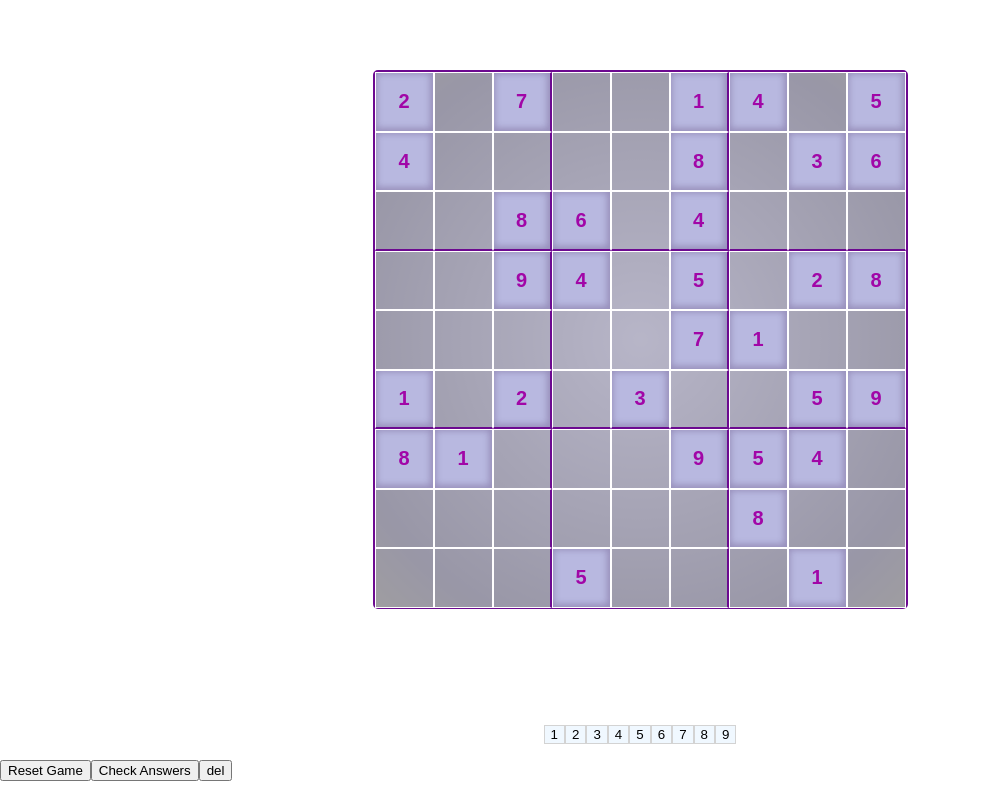
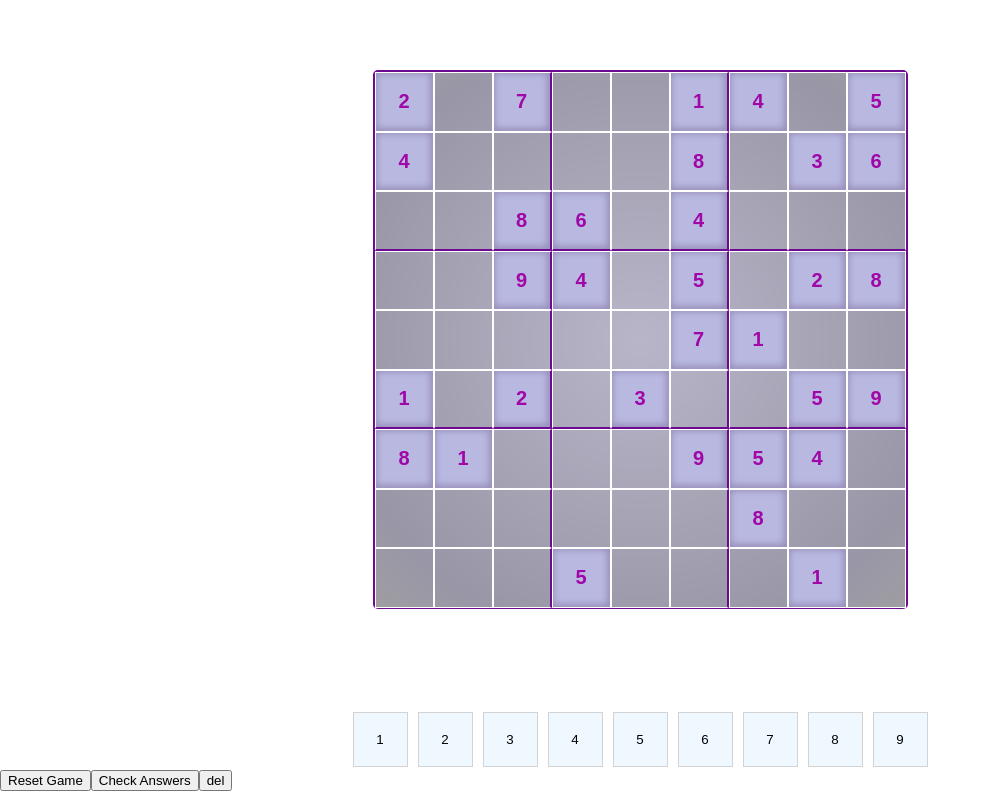
Before and after one commit to SaraDonaldson/portfolio-sudoku, a React (Create React App) app: page / in a window 1280 px wide. Shown: the whole page, without its empty margins (0-991 px from the left). Built offline with nearby package versions, Linux system fonts and the light colour scheme.

Commit message:
styling on input buttons

```diff
--- a/src/StyleSheets/standardsudoku.css
+++ b/src/StyleSheets/standardsudoku.css
@@ -16,9 +16,9 @@ p{
 .input-buttons{
     background-color: gray;
     display: grid;
-    width: 360px;
-    height: 50px;
-    grid-template-columns: 1fr 1fr 1fr 1fr 1fr 1fr;
+    height: 60px;
+    grid-template-columns: 1fr 1fr 1fr 1fr 1fr 1fr 1fr 1fr 1fr;
+    column-gap: 10px;
     margin: 0 auto;
     margin-top: 100px;
     display: flex;
@@ -33,6 +33,8 @@ p{
     background-color: aliceblue;
     transition: 0.4s;
     border: 1px solid lightgray;
+    height: 55px;
+    width: 55px;
 }
 .input-buttons button:hover {
     background-color: rgb(198, 198, 255);
@@ -155,8 +157,7 @@ button {
 
 /* --------feature/button functions---------- */
 .incorrect-answer {
-    color: black;
-    background: radial-gradient(circle, rgb(250, 48, 48) 0%, rgb(252, 245, 245) 82%, rgb(213, 214, 235) 100%) !important;
+    color: rgb(222, 7, 7);
 }
 
 /* .tile-one {
```
